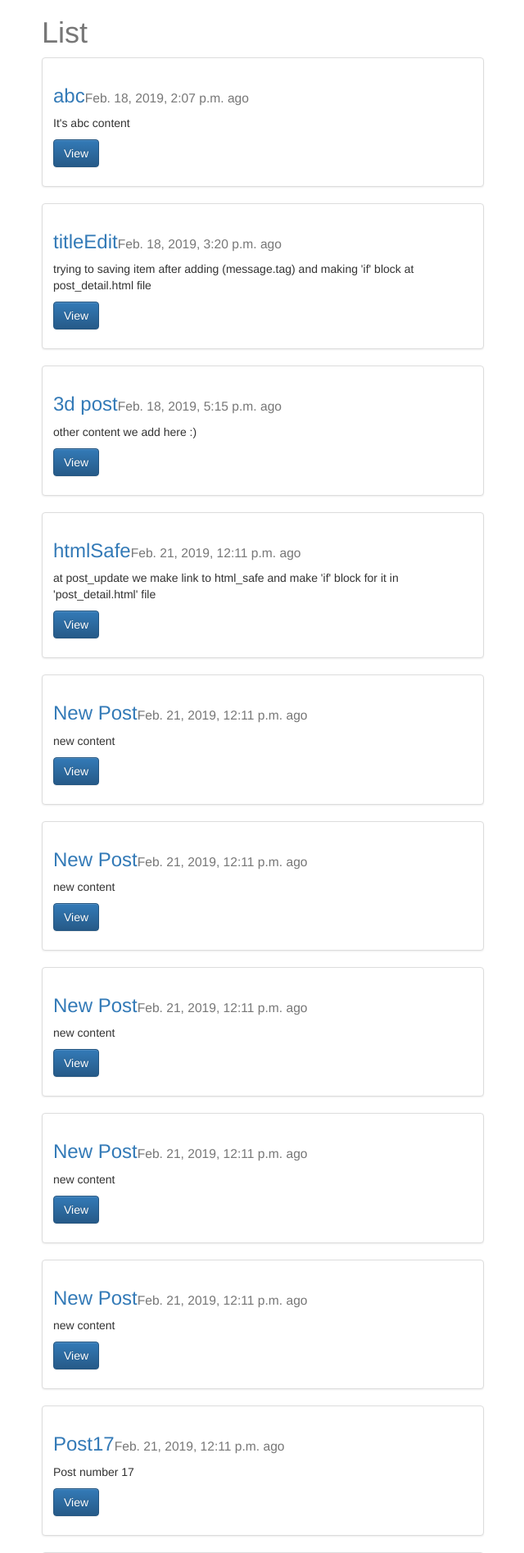
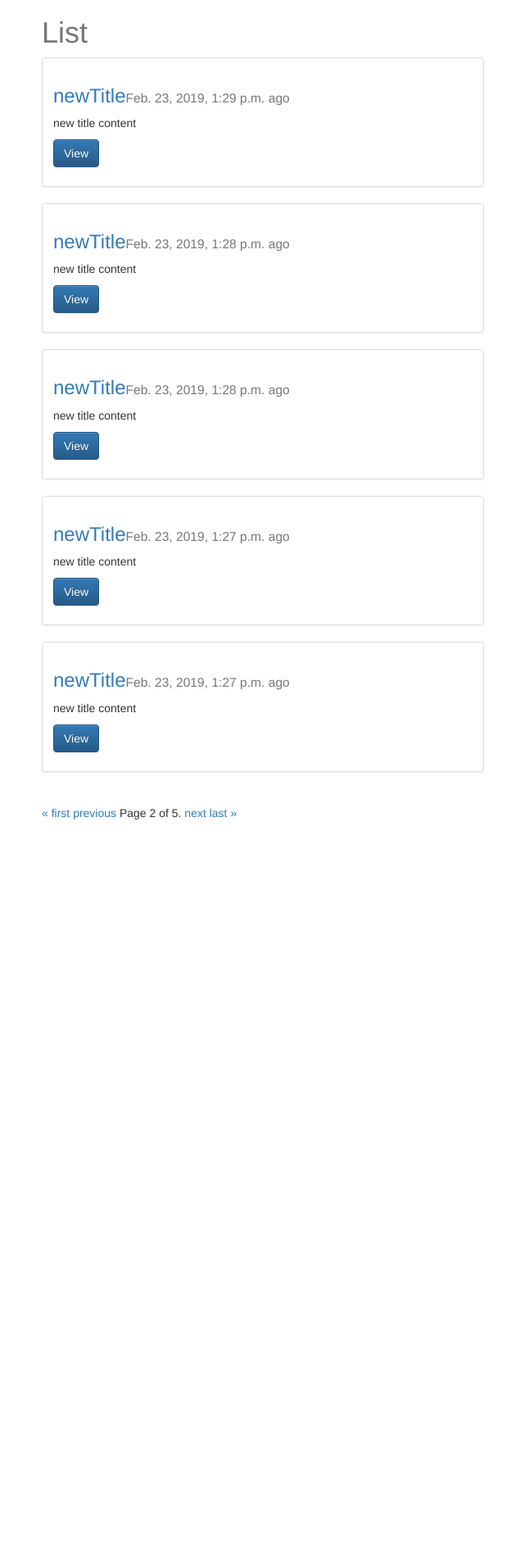
Before and after one commit to amdsleem/TryDjango001, a Django app: page /posts/?sf7a=2 in a window 1280 px wide. Shown: the top 1895 px of the page at 82% size, without its empty margins (319-959 px from the left). After the commit the page ends 1000 px from the top, so only its background shows below. Run offline with Django 3.2, Linux system fonts and the light colour scheme; data comes from the database, SQL or seed files in the repository; some libraries are stand-ins or nearby versions.

Commit message:
at this time I add paginator to a project & define a 5 title for every page

```diff
--- a/trydjango/posts/models.py
+++ b/trydjango/posts/models.py
@@ -18,3 +18,6 @@ class Post(models.Model):
     def get_absolute_url(self):
         # return "/posts/%s/" % self.id
         return reverse("posts:detail", kwargs={"id": self.id})
+
+    class Meta:
+        ordering = ["-timestamp", "-update"]
--- a/trydjango/posts/views.py
+++ b/trydjango/posts/views.py
@@ -1,4 +1,5 @@
 from django.contrib import messages
+from django.core.paginator import Paginator
 from django.http import HttpResponse, HttpResponseRedirect
 from django.shortcuts import render, get_object_or_404, redirect
 import random
@@ -39,13 +40,19 @@ def post_detail(request, id=None):  #retrieve
     return render(request, "post_detail.html", context)
 
 def post_list(request):  #list items
-    queryset = Post.objects.all()
+    queryset_list = Post.objects.all()  #.order_by("-timestamp")
+    paginator = Paginator(queryset_list, 5) # Show 25 contacts per page
+    page_request_var = 'sf7a'
+    page = request.GET.get(page_request_var)
+    queryset = paginator.get_page(page)
     context = {
         "object_list": queryset,
-        "title": "List"
+        "title": "List",
+        "page_request_var": page_request_var
     }
     return render(request, "post_list.html", context)
     # return HttpResponse("<h1>List</h1>")
+
 
 '''
     if request.user.is_authenticated:
--- a/trydjango/templates/post_list.html
+++ b/trydjango/templates/post_list.html
@@ -29,6 +29,25 @@
   </div>
 {% comment %} {% cycle "" "<div class='col-sm-12'></div></div><div class='row'>" %} {% endcomment %}
 {% endfor %}
+
+<div class="pagination"><!--This div make pagination 'sf7at' -->
+    <span class="step-links">
+        {% if object_list.has_previous %}
+            <a href="?{{page_request_var}}=1">&laquo; first</a>
+            <a href="?{{page_request_var}}={{ object_list.previous_page_number }}">previous</a>
+        {% endif %}
+
+        <span class="current">
+            Page {{ object_list.number }} of {{ object_list.paginator.num_pages }}.
+        </span>
+
+        {% if object_list.has_next %}
+            <a href="?{{page_request_var}}={{ object_list.next_page_number }}">next</a>
+            <a href="?{{page_request_var}}={{ object_list.paginator.num_pages }}">last &raquo;</a>
+        {% endif %}
+    </span>
+</div>
+
 </div>
 
 
```
